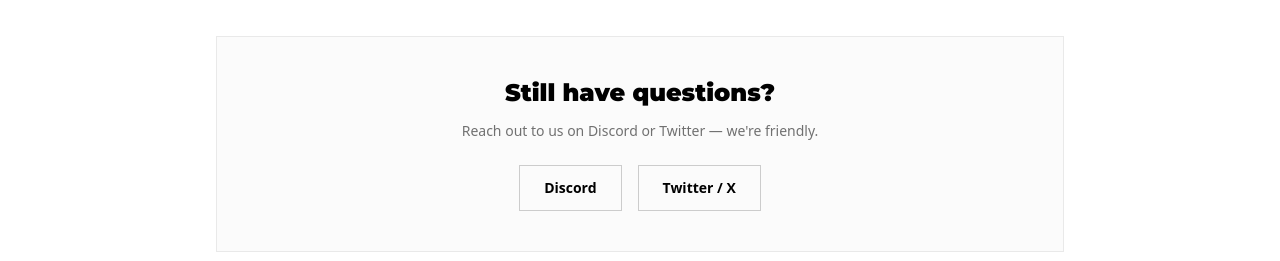
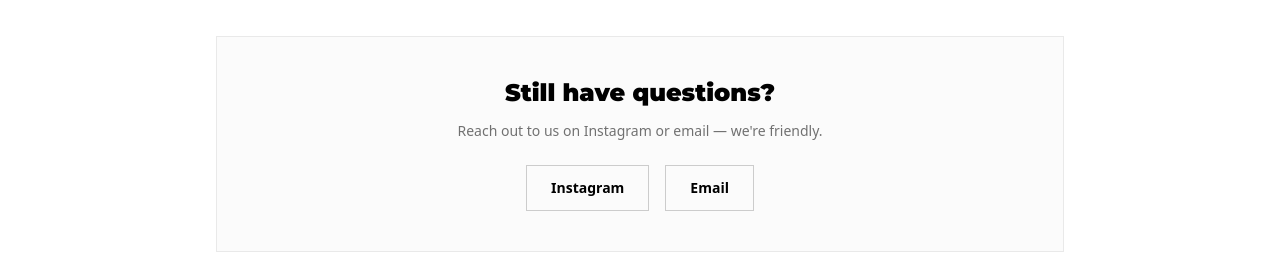
Before and after one commit to NIXBLACK11/amatra_landing_page, a Next.js app: page /faq in a window 1280 px wide. Shown: the part 2260-2521 px from the top of the page. Built offline with nearby package versions, Linux system fonts and the light colour scheme.

Commit message:
fix: links

```diff
--- a/src/app/faq/page.tsx
+++ b/src/app/faq/page.tsx
@@ -102,26 +102,24 @@
             Still have questions?
           </p>
           <p className="font-geist-mono text-sm mb-6" style={{ color: colors.text, opacity: 0.55 }}>
-            Reach out to us on Discord or Twitter — we're friendly.
+            Reach out to us on Instagram or email — we're friendly.
           </p>
           <div className="flex gap-4 justify-center flex-wrap">
             <a
-              href="https://discord.com"
+              href="https://www.instagram.com/amatrafashion/"
               target="_blank"
               rel="noopener noreferrer"
               className="px-6 py-3 font-geist-mono text-sm font-bold transition-opacity duration-150 hover:opacity-80"
               style={{ border: `1px solid ${colors.text}30`, color: colors.text }}
             >
-              Discord
+              Instagram
             </a>
             <a
-              href="https://x.com/_AMATRA_"
-              target="_blank"
-              rel="noopener noreferrer"
+              href="mailto:admin@amatra.co"
               className="px-6 py-3 font-geist-mono text-sm font-bold transition-opacity duration-150 hover:opacity-80"
               style={{ border: `1px solid ${colors.text}30`, color: colors.text }}
             >
-              Twitter / X
+              Email
             </a>
           </div>
         </motion.div>
```
